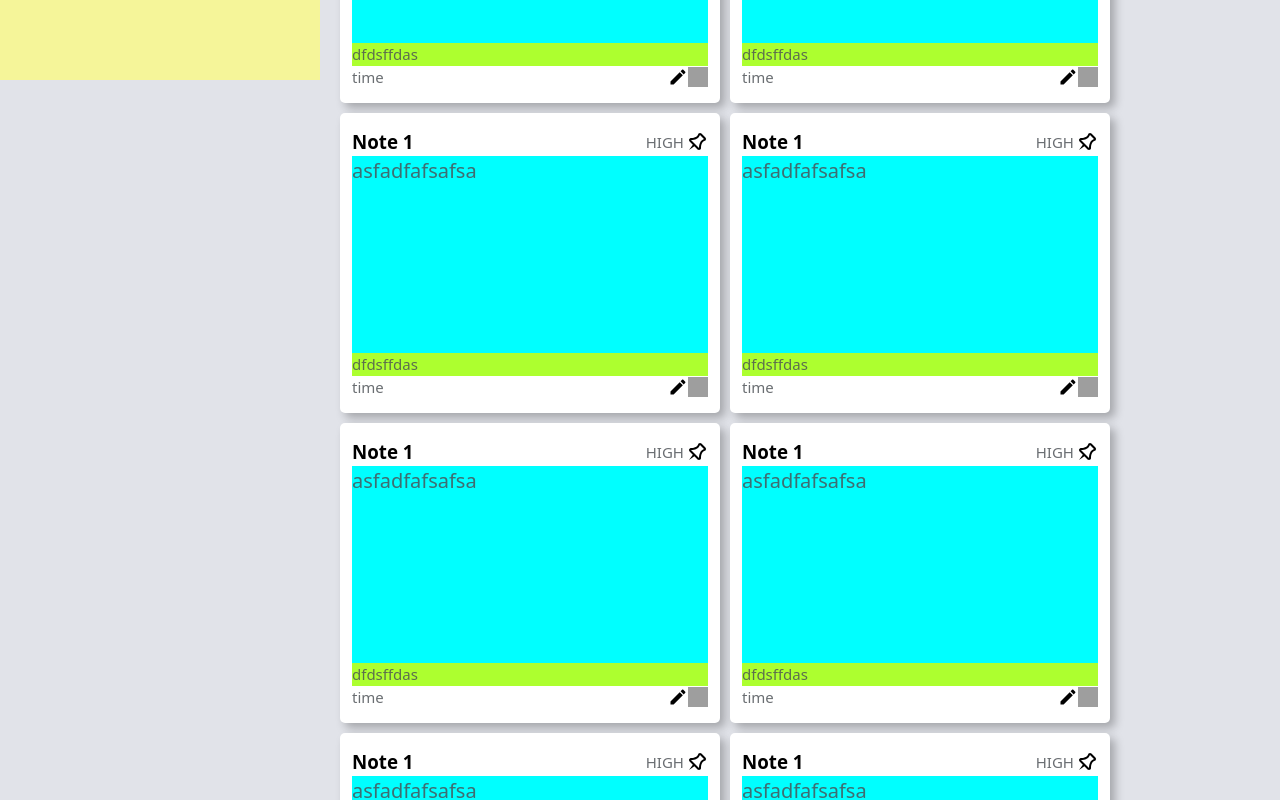
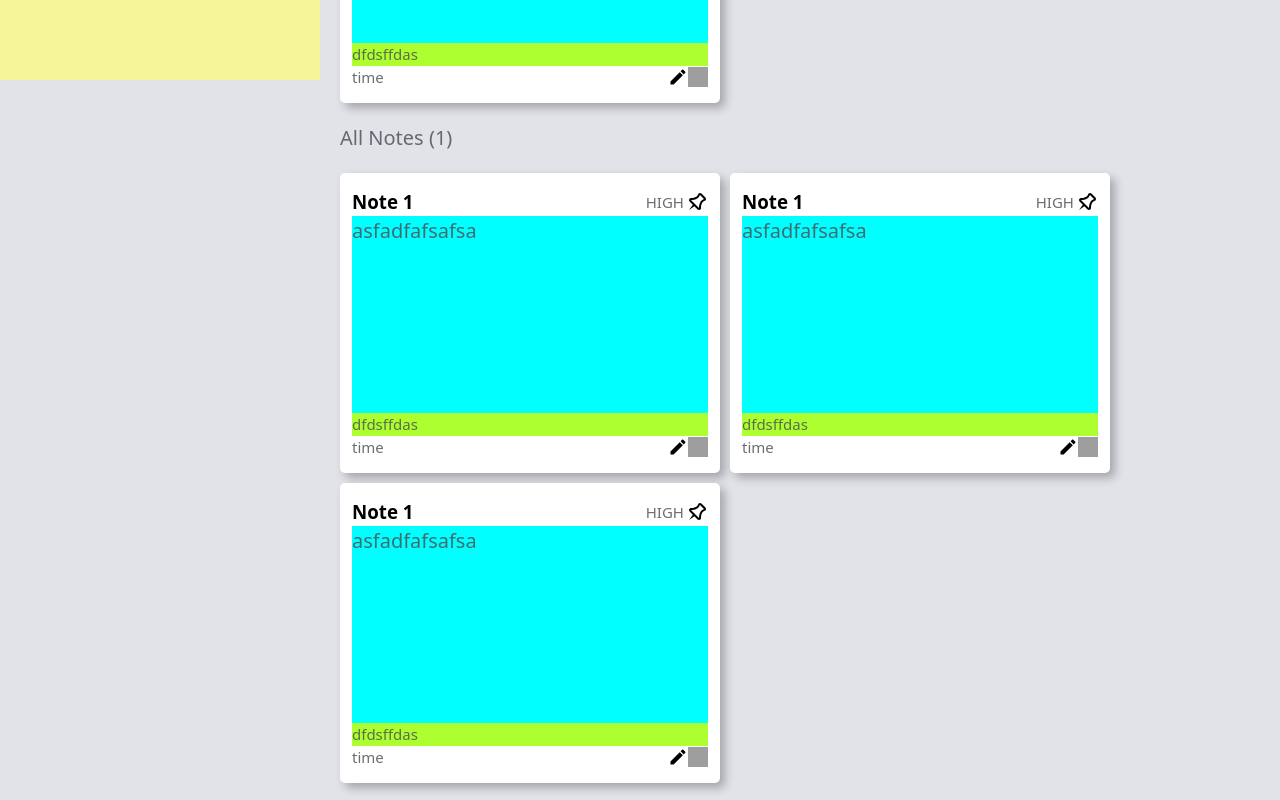
Before and after one commit to safdsafasfasfsafsafsafsafsa/react-note-app, a React (Vite) app: page / in a window 1280 px wide. Shown: the part 720-1520 px from the top of the page. Built offline with nearby package versions, Linux system fonts and the light colour scheme; grey boxes are pictures that could not be loaded.

Commit message:
update: Note 코드와 css module 분리

```diff
--- a/src/App.tsx
+++ b/src/App.tsx
@@ -3,7 +3,7 @@ import React, { useEffect } from "react";
 import { useAppDispatch, useAppSelector } from "./hooks/hooks";
 import { loadNotesFromLocalStorage } from "./store/asyncThunks/localStorageThunk";
 
-import Nav from "./components/Nav";
+import Nav from "./components/Nav/Nav";
 import { Outlet, Routes, Route, Navigate } from "react-router-dom";
 
 import NotePage from "./pages/NotePage/index";
--- a/src/components/Nav.module.css
+++ b/src/components/Nav/Nav.module.css
@@ -1,4 +1,4 @@
-@import "../styles/Root.css";
+@import "../../styles/Root.css";
 
 .nav {
   position: fixed;
--- /dev/null
+++ b/src/components/Note/Note.module.css
@@ -0,0 +1,73 @@
+@import "../../styles/Root.css";
+
+.note {
+  display: flex;
+  flex-direction: column;
+  /* justify-content: flex-start; */
+  /* width: 380px;*/
+  flex-basis: 380px;
+  height: 300px;
+  background-color: var(--note-color-white);
+  border-radius: 5px;
+  padding: 15px 12px;
+  box-shadow: 5px 5px 10px rgba(0, 0, 0, 0.27);
+}
+
+.note__title {
+  display: flex;
+  flex-direction: row;
+  align-items: center;
+  justify-content: space-between;
+}
+
+.note__title div {
+  display: flex;
+  flex-direction: row;
+  align-items: center;
+  justify-content: space-between;
+}
+
+.note__title p {
+  font-size: 15px;
+  margin: 0;
+}
+
+.note__content {
+  background-color: aqua;
+  /* height: 150px; */
+  flex-wrap: wrap;
+  flex-grow: 1;
+}
+
+.note__tag {
+  background-color: greenyellow;
+}
+
+.note__tag p {
+  font-size: 15px;
+  margin: 0;
+}
+
+.note__bottom {
+  display: flex;
+  flex-direction: row;
+  align-items: center;
+  justify-content: space-between;
+}
+
+.note__bottom p {
+  font-size: 15px;
+  margin: 0;
+}
+
+.note__bottom div {
+  display: flex;
+  flex-direction: row;
+  align-items: center;
+  justify-content: space-between;
+}
+
+.note__bottom img {
+  width: 20px;
+  height: 20px;
+}
--- a/src/components/Note.tsx
+++ b/src/components/Note/Note.tsx
@@ -1,5 +1,5 @@
 import React from "react";
-import style from "../styles/page.module.css";
+import style from "./Note.module.css";
 
 export default function Note() {
   return (
--- /dev/null
+++ b/src/components/Note/Notes.module.css
@@ -0,0 +1,23 @@
+@import "../../styles/Root.css";
+
+.notes {
+  display: flex;
+  flex-direction: column;
+  /* padding: 5px 20px; */
+  margin-bottom: 20px;
+}
+
+.notes p {
+  font-size: 20px;
+  font-weight: 400;
+  color: var(--text-color-gray);
+  margin-bottom: 20px;
+}
+
+.noteholder {
+  display: flex;
+  flex-direction: row;
+  justify-content: flex-start;
+  flex-wrap: wrap;
+  gap: 10px;
+}
--- /dev/null
+++ b/src/components/Note/Notes.tsx
@@ -0,0 +1,22 @@
+import React from "react";
+import style from "./Notes.module.css";
+import Note from "../../components/Note/Note";
+
+interface NotesProps {
+  text: string;
+}
+
+export default function Notes({ text }: NotesProps) {
+  return (
+    <div className={style.notes}>
+      <p>{text}</p>
+      {/* 노트 컴포넌트 map, pinned:true만 호출 */}
+      {/* 노트 컴포넌트 map, 우선순위 high 우선 호출 */}
+      <div className={style.noteholder}>
+        <Note />
+        <Note />
+        <Note />
+      </div>
+    </div>
+  );
+}
--- a/src/pages/NotePage/index.tsx
+++ b/src/pages/NotePage/index.tsx
@@ -1,6 +1,6 @@
 import React from "react";
 import style from "../../styles/page.module.css";
-import Note from "../../components/Note";
+import Notes from "../../components/Note/Notes";
 
 export default function NotePage() {
   return (
@@ -15,29 +15,8 @@ export default function NotePage() {
             <input type="text" placeholder="노트의 제목을 입력해주세요" />
             <button>정렬</button>
           </div>
-          <div className={style.notes}>
-            <p>Pinned Notes (2)</p>
-            {/* 노트 컴포넌트 map, pinned:true만 호출 */}
-            <div className={style.noteholder}>
-              <Note />
-              <Note />
-              <Note />
-              <Note />
-              <Note />
-              <Note />
-              <Note />
-              <Note />
-              <Note />
-              <Note />
-            </div>
-          </div>
-          <div className={style.notes}>
-            <p>All Notes (1)</p>
-            <div className={style.noteholder}>
-              {/* 노트 컴포넌트 map, 우선순위 high 우선 호출 */}
-              {/* <Note /> */}
-            </div>
-          </div>
+          <Notes text="Pinned Notes (2)" />
+          <Notes text="All Notes (1)" />
         </div>
       </div>
     </>
@@ -46,6 +25,4 @@ export default function NotePage() {
 
 /**
  * 메인 화면은 비슷하게 생겼는데, css module로 공유하면 될 듯
- *
- *
  */
--- a/src/styles/page.module.css
+++ b/src/styles/page.module.css
@@ -11,6 +11,7 @@
   overflow-x: hidden;
 }
 
+/* 패딩 단독 처리 */
 .wrapper {
   /* position: absolute; */
   padding: 15px 20px;
@@ -64,99 +65,3 @@
   width: 80px;
   height: 30px;
 }
-
-/* note.module.css 분리 예정 */
-.notes {
-  display: flex;
-  flex-direction: column;
-  /* padding: 5px 20px; */
-  margin-bottom: 20px;
-}
-
-.notes p {
-  font-size: 20px;
-  font-weight: 400;
-  color: var(--text-color-gray);
-  margin-bottom: 20px;
-}
-
-.noteholder {
-  display: flex;
-  flex-direction: row;
-  justify-content: flex-start;
-  flex-wrap: wrap;
-  gap: 10px;
-}
-
-/* note.module.css 분리 예정 */
-.note {
-  display: flex;
-  flex-direction: column;
-  /* justify-content: flex-start; */
-  /* width: 380px;*/
-  flex-basis: 380px;
-  height: 300px;
-  background-color: var(--note-color-white);
-  border-radius: 5px;
-  padding: 15px 12px;
-  box-shadow: 5px 5px 10px rgba(0, 0, 0, 0.27);
-}
-
-.note__title {
-  display: flex;
-  flex-direction: row;
-  align-items: center;
-  justify-content: space-between;
-}
-
-.note__title div {
-  display: flex;
-  flex-direction: row;
-  align-items: center;
-  justify-content: space-between;
-}
-
-.note__title p {
-  font-size: 15px;
-  margin: 0;
-}
-
-.note__content {
-  background-color: aqua;
-  /* height: 150px; */
-  flex-wrap: wrap;
-  flex-grow: 1;
-}
-
-.note__tag {
-  background-color: greenyellow;
-}
-
-.note__tag p {
-  font-size: 15px;
-  margin: 0;
-}
-
-.note__bottom {
-  display: flex;
-  flex-direction: row;
-  align-items: center;
-  justify-content: space-between;
-}
-
-.note__bottom p {
-  font-size: 15px;
-  margin: 0;
-}
-
-.note__bottom div {
-  display: flex;
-  flex-direction: row;
-  align-items: center;
-  justify-content: space-between;
-}
-
-.note__bottom img {
-  width: 20px;
-  height: 20px;
-}
```
Also changed, not shown: src/components/Nav/Nav.tsx (renamed from src/components/Nav.tsx), src/components/Nav/NavBtn.module.css (renamed from src/components/NavBtn.module.css), src/components/Nav/NavBtn.tsx (renamed from src/components/NavBtn.tsx).
